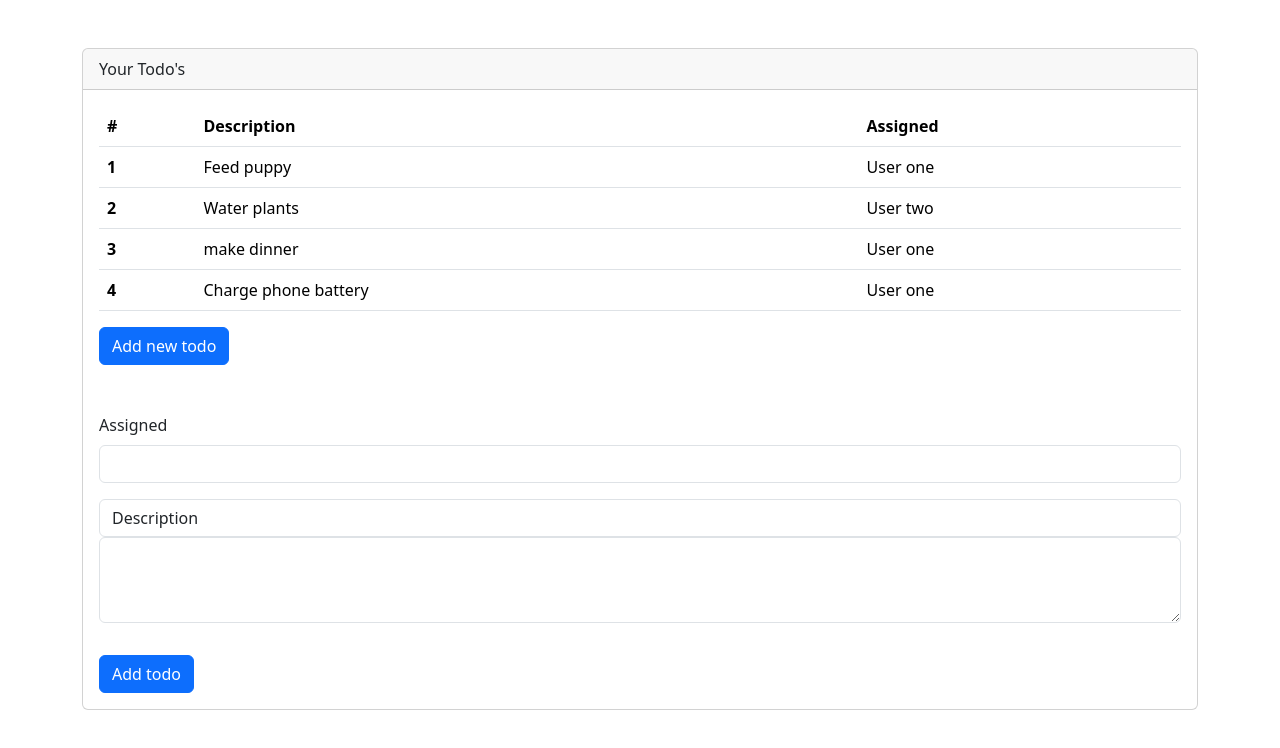
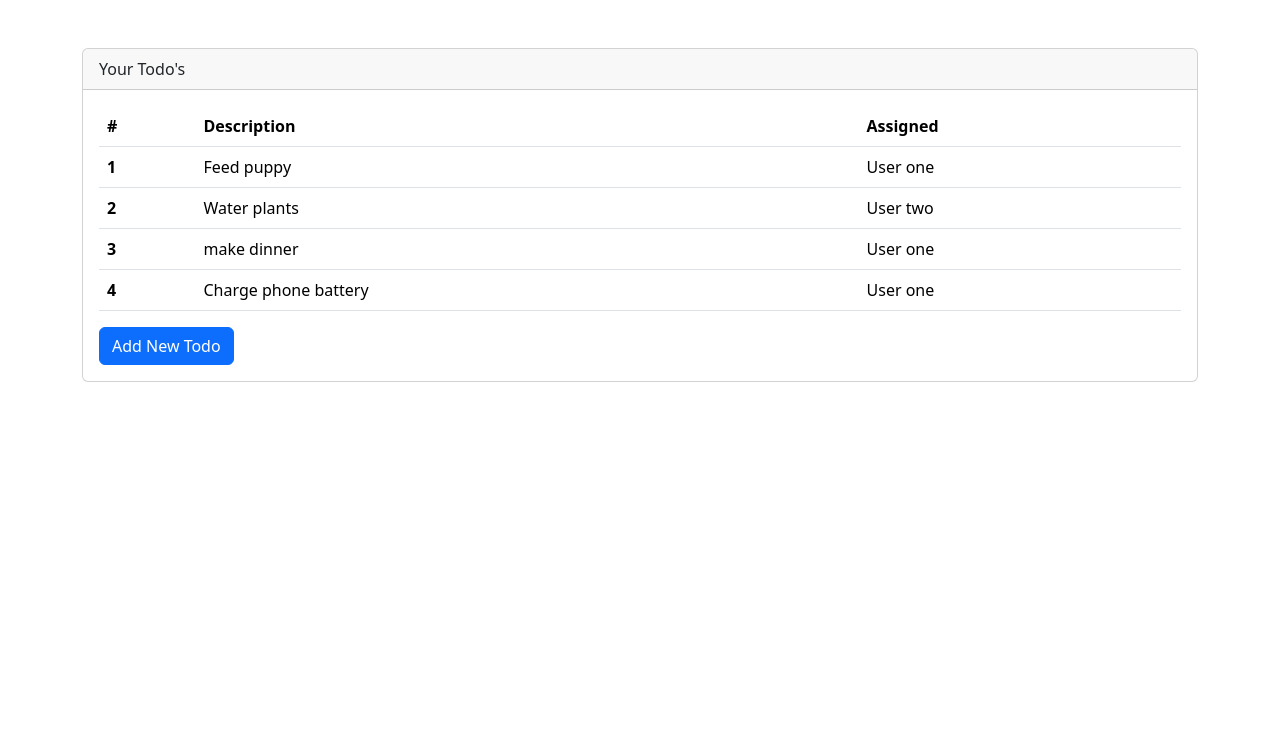
Before and after one commit to Michael-Omoboye/react-springboot, a React (Vite) app: page / in a window 1280 px wide. Shown: the top 748 px of the page. Built offline with nearby package versions, Linux system fonts and the light colour scheme.

Commit message:
minor changes

```diff
--- a/src/App.tsx
+++ b/src/App.tsx
@@ -4,6 +4,7 @@
 import { NewTodoForm } from "./components/NewTodoForm";
 
 function App() {
+  const [showAddTodoForm, setShowAddTodoForm] = useState(false);
   const [todos, setTodos] = useState([
     { rowNumber: 1, rowDescription: "Feed puppy", rowAssigned: "User one" },
     { rowNumber: 2, rowDescription: "Water plants", rowAssigned: "User two" },
@@ -43,8 +44,13 @@
         <div className="card-header">Your Todo's</div>
         <div className="card-body">
           <TodoTable todos={todos} deleteTodo={deleteTodo} />
-          <button className="btn btn-primary">Add new todo</button>
-          <NewTodoForm addTodo={addtodo} />
+          <button
+            onClick={() => setShowAddTodoForm(!showAddTodoForm)}
+            className="btn btn-primary"
+          >
+            {showAddTodoForm ? "Close New Todo" : "Add New Todo"}
+          </button>
+          {showAddTodoForm && <NewTodoForm addTodo={addtodo} />}
         </div>
       </div>
     </div>
```
